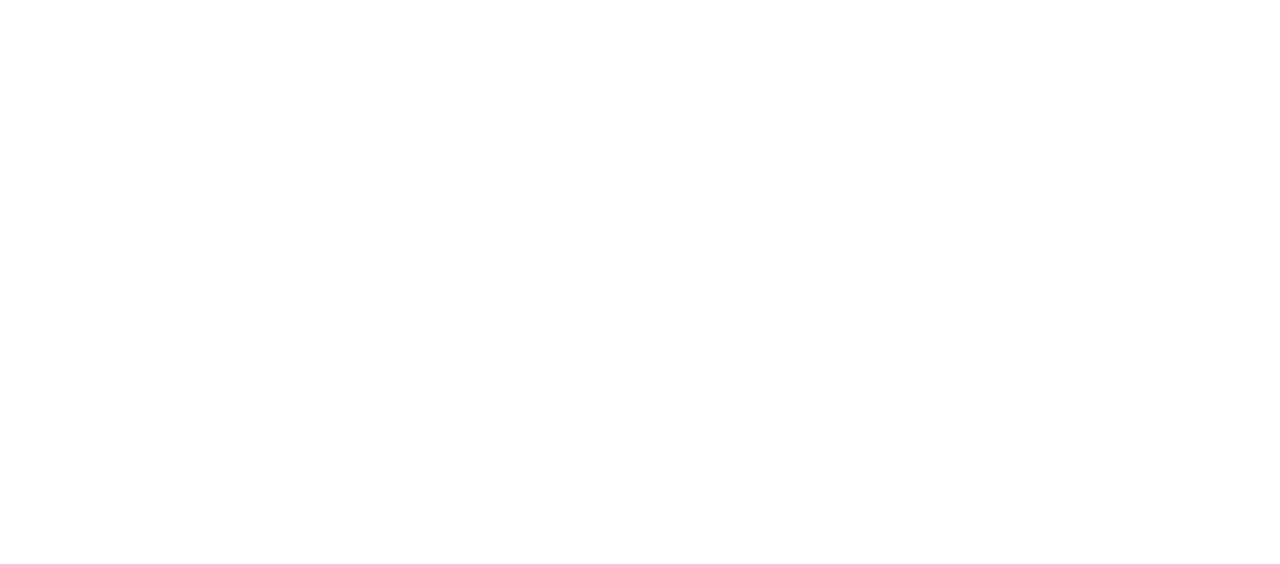
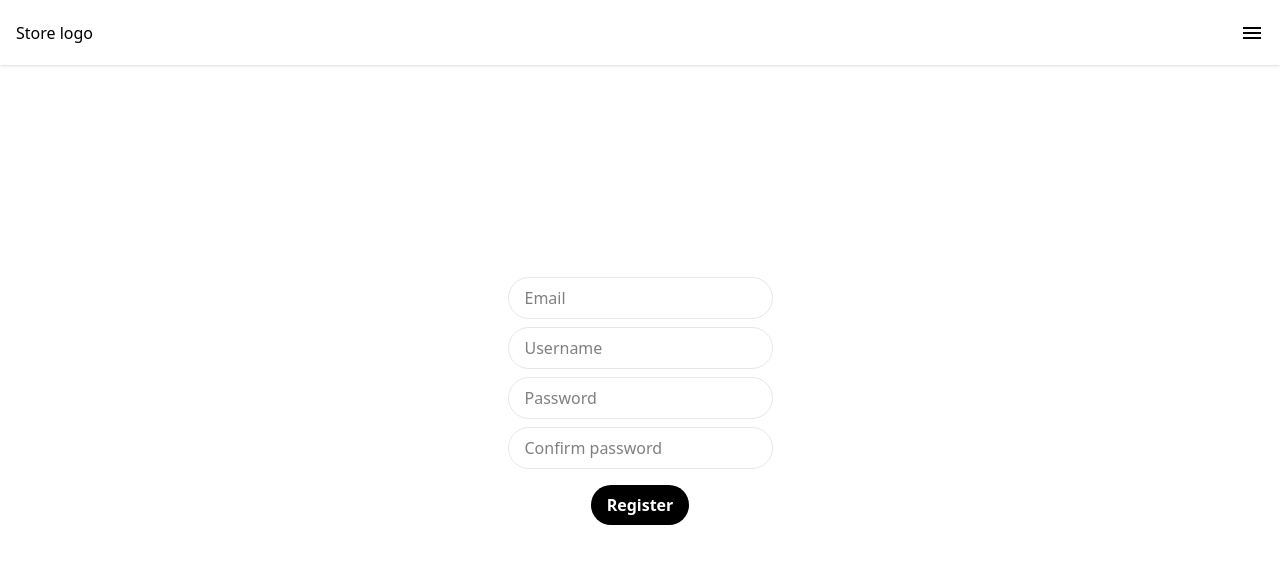
Before and after one commit to Trusun3528/Group5FrontEnd, a React (Vite) app: page /register in a window 1280 px wide. Before the commit this address had no page. Shown: the top 564 px of the page. Built offline with nearby package versions, Linux system fonts and the light colour scheme.

Commit message:
Login and register pages

```diff
--- a/src/main.tsx
+++ b/src/main.tsx
@@ -4,12 +4,16 @@
 import HomePage from "./pages/HomePage";
 import ItemDetailsPage from "./pages/ItemDetailsPage";
 import CartPage from "./pages/CartPage";
+import LoginPage from "./pages/LoginPage";
+import RegisterPage from "./pages/RegisterPage";
 
 export default function App() {
   return (
     <BrowserRouter>
       <Routes>
         <Route index element={<HomePage />} />
+        <Route path="login" element={<LoginPage />} />
+        <Route path="register" element={<RegisterPage />} />
         <Route path="details" element={<ItemDetailsPage />} />
         <Route path="cart" element={<CartPage />} />
       </Routes>
--- /dev/null
+++ b/src/pages/LoginPage.tsx
@@ -0,0 +1,22 @@
+import Header from "./components/Header";
+import LoginInput from "./components/LoginInput";
+import LoginSubmit from "./components/LoginSubmit";
+
+function LoginPage() {
+  return (
+    <div>
+        <Header />
+
+        <form className="flex flex-col h-screen justify-center items-center">
+            <div className="flex flex-col gap-2">
+              <LoginInput text="Username" />
+              <LoginInput text="Password" />
+            </div>
+            <LoginSubmit>Login</LoginSubmit>
+        </form>
+
+    </div>
+  )
+}
+
+export default LoginPage;
--- /dev/null
+++ b/src/pages/RegisterPage.tsx
@@ -0,0 +1,24 @@
+import Header from "./components/Header";
+import LoginInput from "./components/LoginInput";
+import LoginSubmit from "./components/LoginSubmit";
+
+function RegisterPage() {
+  return (
+    <div>
+        <Header />
+
+        <form className="flex flex-col h-screen justify-center items-center">
+            <div className="flex flex-col gap-2">
+              <LoginInput text="Email" />
+              <LoginInput text="Username" />
+              <LoginInput text="Password" />
+              <LoginInput text="Confirm password" />
+            </div>
+            <LoginSubmit>Register</LoginSubmit>
+        </form>
+
+    </div>
+  )
+}
+
+export default RegisterPage;
--- a/src/pages/components/Header.tsx
+++ b/src/pages/components/Header.tsx
@@ -28,8 +28,8 @@
     else {
         headerRight = (
             <div className="gap-2 flex">
-                <button type="button" className="text-black px-4 py-2 font-bold outline rounded-full">Log in</button>
-                <button type="button" className="bg-black text-white px-4 py-2 rounded-full font-bold">Register</button>
+                <Link to="/login" className="text-black px-4 py-2 font-bold outline rounded-full">Log in</Link>
+                <Link to="/register" className="bg-black text-white px-4 py-2 rounded-full font-bold">Register</Link>
             </div>
         )
     }
--- /dev/null
+++ b/src/pages/components/LoginInput.tsx
@@ -0,0 +1,7 @@
+function LoginInput(props: any) {
+    return (
+        <input className="px-4 py-2 border border-gray-200 rounded-full" type="text" placeholder={props.text}></input>
+    )
+}
+
+export default LoginInput;
--- /dev/null
+++ b/src/pages/components/LoginSubmit.tsx
@@ -0,0 +1,8 @@
+function LoginSubmit(props: any) {
+    return (
+        <button type="button" className="bg-black text-white px-4 py-2 rounded-full font-bold mt-4 mb-32">{props.children}
+        </button>
+    )
+}
+
+export default LoginSubmit;
```
